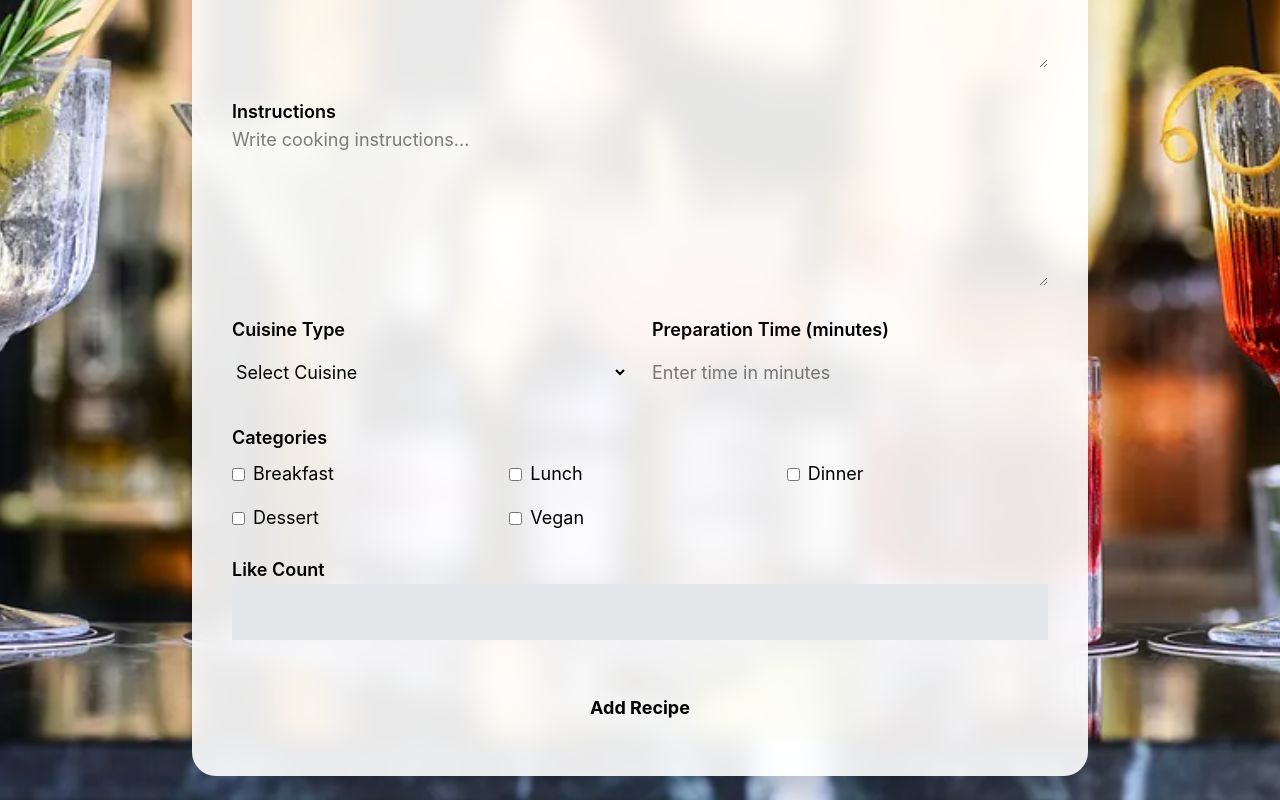
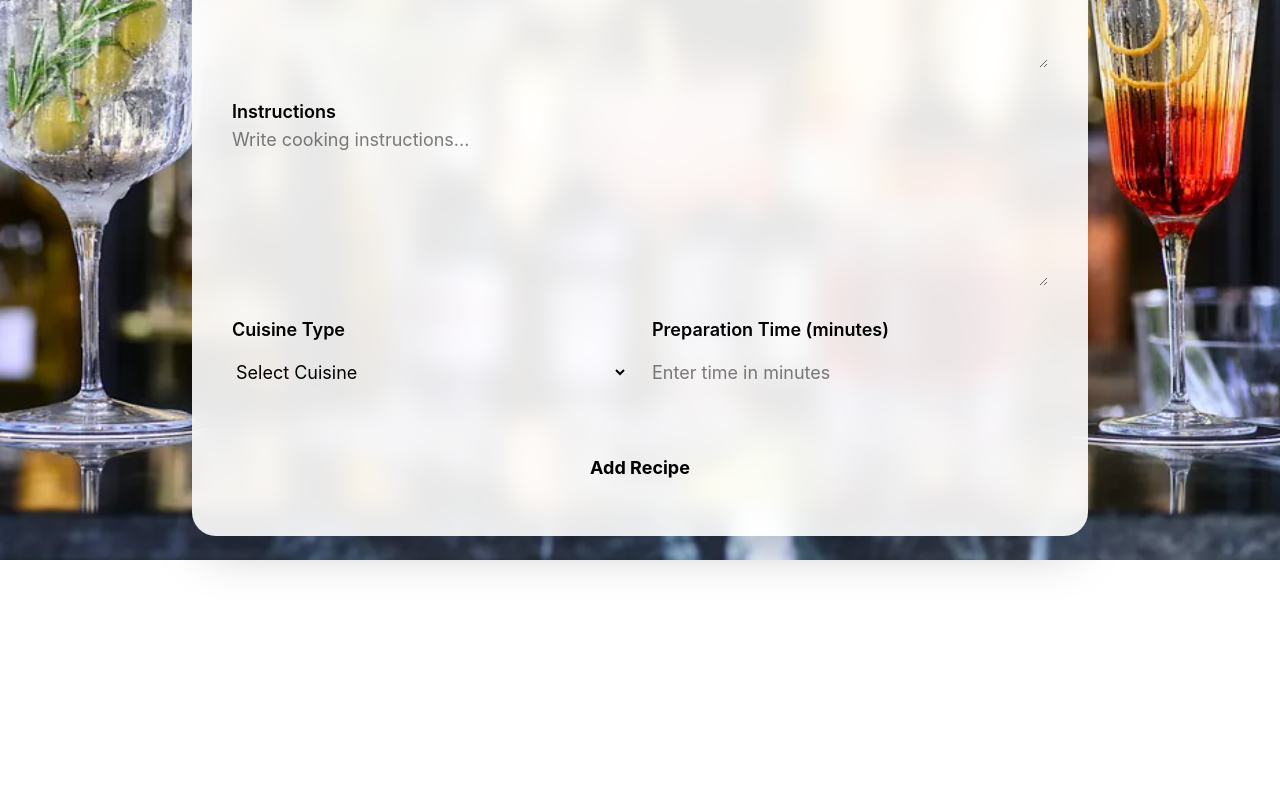
Before and after one commit to Rahaman-Atikur/recipe_book_client, a React (Vite) app: page /addrecipe in a window 1280 px wide. Shown: the part 521-1321 px from the top of the page. After the commit the page ends 1081 px from the top, so only its background shows below. Built offline with nearby package versions, Linux system fonts and the light colour scheme.

Commit message:
Frotnend and Backend is connected

```diff
--- a/src/authentication/Login.jsx
+++ b/src/authentication/Login.jsx
@@ -1,76 +1,72 @@
-// import React from 'react';
-// import Navbar from '../components/Navbar';
-// // import { signInUser } from './SignIn';
+import React from 'react';
+import Navbar from '../components/Navbar';
+// import { signInUser } from './SignIn';
 
-// const Login = () => {
+const Login = () => {
 
-//   // const handleLogin = async (e) => {
-//   //   e.preventDefault();
+  const handleLogin = async (e) => {
+    e.preventDefault();
 
-//   //   const form = e.target;
+    const form = e.target;
+    const formData = new FormData(form);
+    const userData = Object.fromEntries(formData.entries());
+    console.log(userData);
 
-//   //   const email = form.email.value;
-//   //   const password = form.password.value;
 
-//   //   console.log(email, password);
+  };
 
-//   //   const user = await signInUser(email, password);
+  return (
+    <div>
+      <Navbar />
 
-//   //   console.log(user);
-//   // };
+      <div className="relative w-full h-screen">
 
-//   return (
-//     <div>
-//       <Navbar />
+        <img
+          src="/images/1_rms91PTLhpkL0Qrj6lZR_g.webp"
+          alt="background"
+          className="w-full h-full object-cover"
+        />
 
-//       <div className="relative w-full h-screen">
+        <form onSubmit={()=>handleLogin()} className="absolute inset-0 flex items-center justify-center bg-black/40">
 
-//         <img
-//           src="/images/1_rms91PTLhpkL0Qrj6lZR_g.webp"
-//           alt="background"
-//           className="w-full h-full object-cover"
-//         />
+          <div className="bg-white p-8 rounded-xl shadow-lg w-96">
 
-//         <form  className="absolute inset-0 flex items-center justify-center bg-black/40">
+            <h2 className="text-2xl font-bold mb-6 text-center">Login</h2>
 
-//           <div className="bg-white p-8 rounded-xl shadow-lg w-96">
+            <div className="mb-4">
+              <label className="block mb-1 font-medium">Email</label>
+              <input
+                name="email"
+                type="email"
+                placeholder="Enter your email"
+                className="w-full px-3 py-2 border rounded-lg"
+              />
+            </div>
 
-//             <h2 className="text-2xl font-bold mb-6 text-center">Login</h2>
+            <div className="mb-6">
+              <label className="block mb-1 font-medium">Password</label>
+              <input
+                name="password"
+                type="password"
+                placeholder="Enter your password"
+                className="w-full px-3 py-2 border rounded-lg"
+              />
+            </div>
 
-//             <div className="mb-4">
-//               <label className="block mb-1 font-medium">Email</label>
-//               <input
-//                 name="email"
-//                 type="email"
-//                 placeholder="Enter your email"
-//                 className="w-full px-3 py-2 border rounded-lg"
-//               />
-//             </div>
+            <button
+              type="submit"
+              className="w-full bg-blue-600 text-white py-2 rounded-lg hover:bg-blue-700"
+            >
+              Login
+            </button>
 
-//             <div className="mb-6">
-//               <label className="block mb-1 font-medium">Password</label>
-//               <input
-//                 name="password"
-//                 type="password"
-//                 placeholder="Enter your password"
-//                 className="w-full px-3 py-2 border rounded-lg"
-//               />
-//             </div>
+          </div>
 
-//             <button
-//               type="submit"
-//               className="w-full bg-blue-600 text-white py-2 rounded-lg hover:bg-blue-700"
-//             >
-//               Login
-//             </button>
+        </form>
 
-//           </div>
+      </div>
+    </div>
+  );
+};
 
-//         </form>
-
-//       </div>
-//     </div>
-//   );
-// };
-
-// export default Login;
+export default Login;
--- a/src/authentication/Register.jsx
+++ b/src/authentication/Register.jsx
@@ -15,14 +15,13 @@ const Register = () => {
         const password = userData.password;
         console.log(email, password);
 
-        //     const name = form.name.value;
+
 
 
         try {
             const userCredential = await createUserWithEmailAndPassword(auth, email, password);
             console.log("User registered:", userCredential.user);
             alert("successfully registered");
-
         }
         catch (error) {
             console.error("Error registering user:", error);
--- a/src/pages/Addrecipe.jsx
+++ b/src/pages/Addrecipe.jsx
@@ -2,8 +2,29 @@ import React from 'react';
 import Navbar from '../components/Navbar';
 
 const Addrecipe = () => {
+  const handleAddRecipe = (e) => {
+    e.preventDefault();
+    const form = e.target;
+    const formData = new FormData(form);
 
+    // Basic conversion to object
+    const userData = Object.fromEntries(formData.entries());
 
+    // Manual fix for multiple checkboxes if needed:
+    userData.categories = formData.getAll('categories');
+
+    fetch("http://localhost:5000/addRecipe", {
+      method: "POST",
+      headers: { "Content-Type": "application/json" },
+      body: JSON.stringify(userData),
+    })
+      .then(res => res.json())
+      .then(data => {
+        console.log(data);
+        form.reset();
+      })
+      .catch(error => console.error('Error:', error));
+  };
   return (
     <>
       <Navbar></Navbar>
@@ -23,7 +44,7 @@ const Addrecipe = () => {
             Add Your Recipe
           </h1>
 
-        <form className="space-y-6">
+          <form onSubmit={handleAddRecipe} className="space-y-6">
             {/* Image URL */}
             <div>
               <label className="font-semibold text-lg">Image URL</label>
@@ -109,38 +130,17 @@ const Addrecipe = () => {
             </div>
 
             {/* Categories */}
-          <div>
-            <label className="font-semibold text-lg mb-2 block">
-              Categories
-            </label>
-            <div className="grid grid-cols-2 md:grid-cols-3 gap-4">
-              {["Breakfast", "Lunch", "Dinner", "Dessert", "Vegan"].map(
-                (category) => (
-                  <label
-                    key={category}
-                    className="flex items-center gap-2 text-lg"
-                  >
-                    <input
-                      type="checkbox"
 
-                      className="checkbox checkbox-primary"
-                    />
-                    {category}
-                  </label>
-                )
-              )}
-            </div>
-          </div>
 
             {/* Like Count */}
-          <div>
+            {/* <div>
               <label className="font-semibold text-lg">Like Count</label>
               <input
 
                 readOnly
                 className="input input-bordered w-full h-14 text-lg bg-gray-200"
               />
-          </div>
+            </div> */}
 
             {/* Submit Button */}
             <div className="pt-4">
```
Lines whose indentation alone changed are shown as unchanged.
